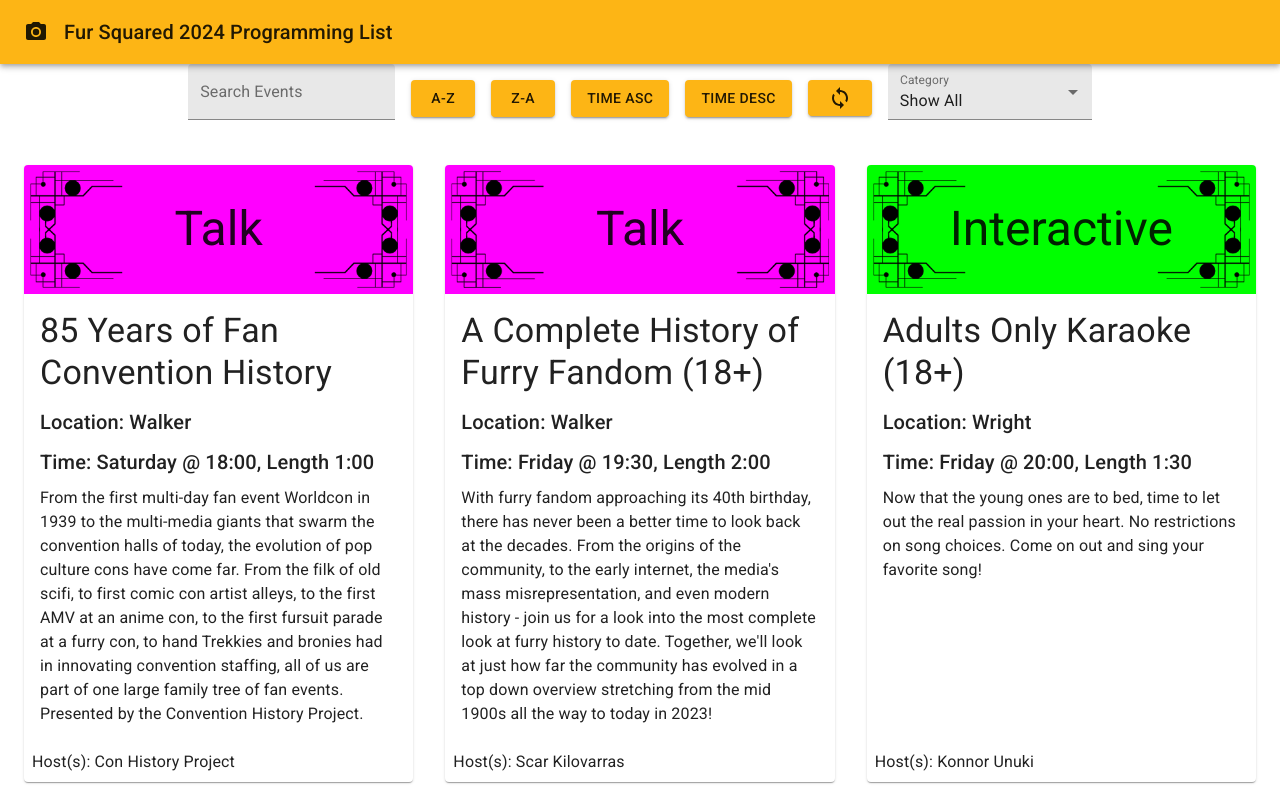
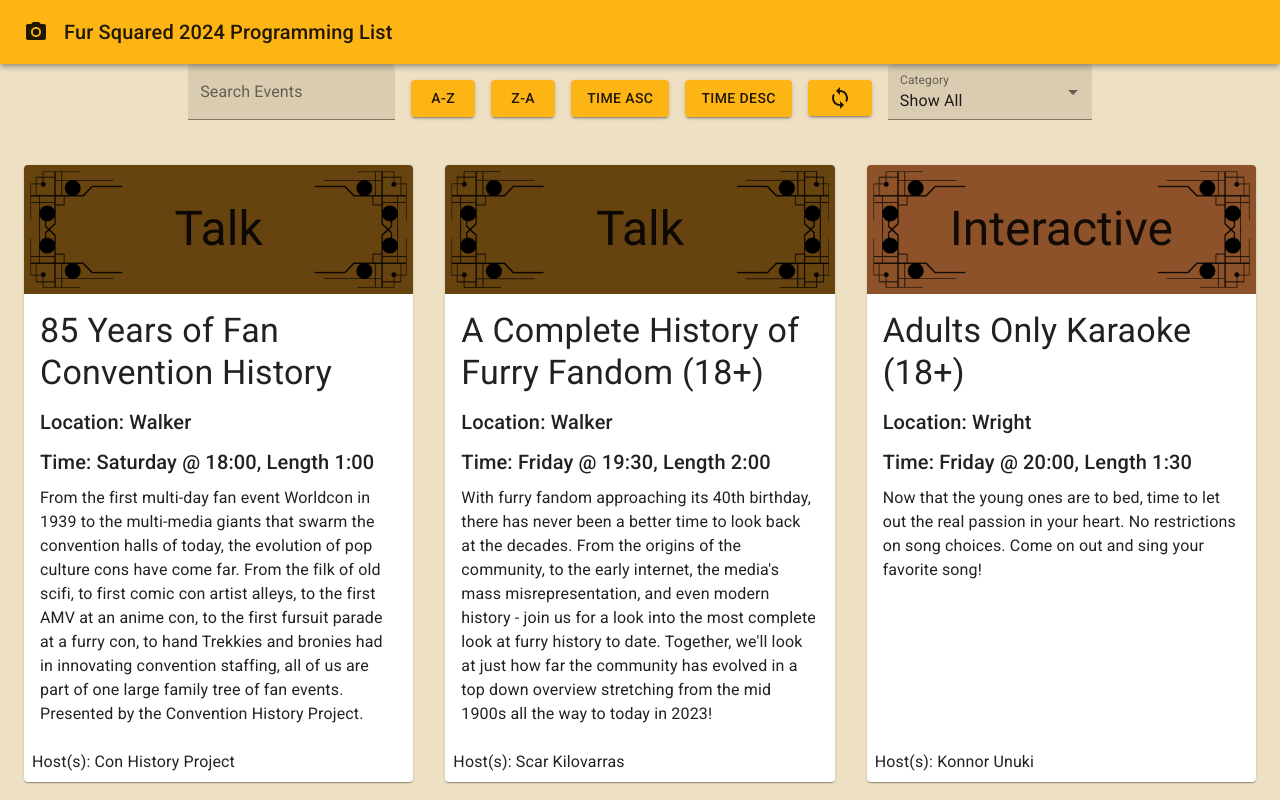
Before and after one commit to draggor/event-listing-page, a React (Create React App) app: page / in a window 1280 px wide. Shown: the top 800 px of the page. Built offline with nearby package versions, Linux system fonts and the light colour scheme; what knuth-shuffle-seeded would draw is missing.

Commit message:
Experimenting with different colors

```diff
--- a/src/Album.js
+++ b/src/Album.js
@@ -37,6 +37,7 @@ const useStyles = makeStyles((theme) => ({
   },
 }));
 
+
 const colorMap = {
   "Art": "#ff0000",
   "Concert": "#ff8000",
@@ -51,6 +52,27 @@ const colorMap = {
   "Talk": "#ff00ff",
   "Video Gaming": "#ff0080",
 };
+
+const colorMapOverride = [
+  "#fcb826",
+  "#b0b759",
+  "#645542",
+  "#746229",
+  "#8d5229",
+  "#6a230f",
+  "#b08b71",
+  "#d5724a",
+  "#c6965c",
+  "#5e443e",
+  "#66430f",
+  "#a77b03",
+];
+
+function getColor(track) {
+  const i = Object.keys(colorMap).indexOf(track);
+
+  return colorMapOverride[i];
+}
 
 export default function Album({cards}) {
   const classes = useStyles();
@@ -72,7 +94,7 @@ export default function Album({cards}) {
                   backgroundRepeat: "no-repeat",
                   backgroundSize: 'cover',
                   backgroundPosition: 'left',
-                  backgroundColor: colorMap[card.Track],
+                  backgroundColor: getColor(card.Track),
                   aspectRatio: "3/1",
                   m: 0,
                   p: 0,
--- a/src/theme.js
+++ b/src/theme.js
@@ -14,7 +14,7 @@ const theme = createMuiTheme({
       main: red.A400,
     },
     background: {
-      default: '#fff',
+      default: '#eee0c3',
     },
     action: {
       hover: '#fdb515',
```
Also changed, not shown: 6 other files (tests, documents, lock files or other folders).
